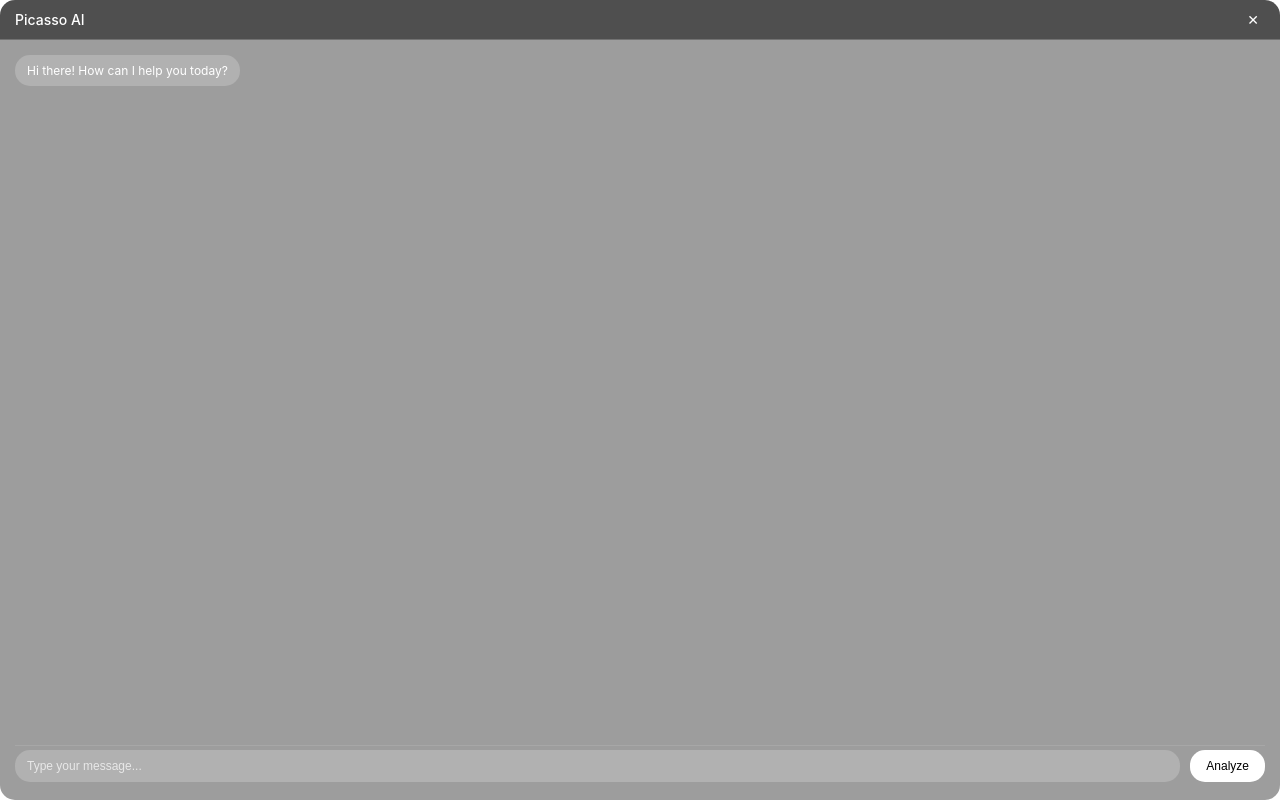
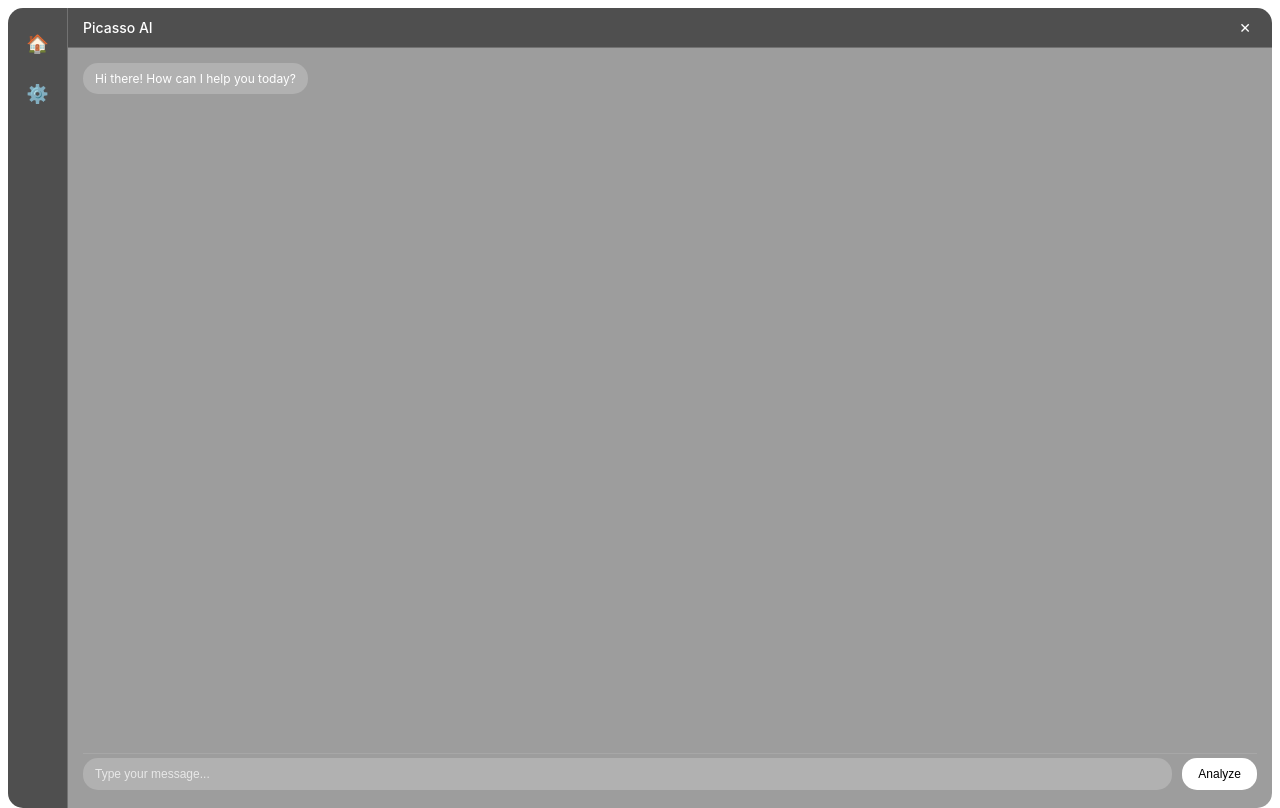
Before and after one commit to jennnniferkuang/picassa, an Electron app: page UI/index.html in a window 1280 px wide. Drawn offline with Linux system fonts and the light colour scheme.

Commit message:
Created Sidebar and made close button work

```diff
--- a/UI/index.html
+++ b/UI/index.html
@@ -6,6 +6,11 @@
     <link rel="stylesheet" href="styles.css" />
   </head>
   <body>
+    <div id="sidebar">
+      <div class="sidebar-button" id="home-button">🏠</div>
+      <div class="sidebar-button" id="settings-button">⚙️</div>
+    </div>
+    <div id="main-content">
       <div id="navbar">
         <div class="navbar-title">Picasso AI</div>
         <div id="close-icon" class="navbar-icon">✕</div>
@@ -23,6 +28,7 @@
           <button id="send-button">Analyze</button>
         </div>
       </div>
+    </div>
     <script src="renderer.js"></script>
   </body>
 </html>
--- a/UI/main.js
+++ b/UI/main.js
@@ -1,4 +1,4 @@
-const { app, BrowserWindow, screen } = require('electron');
+const { app, BrowserWindow, screen, ipcMain } = require('electron');
 const path = require('path');
 
 function createWindow() {
@@ -33,6 +33,10 @@ function createWindow() {
     },
   });
 
+  ipcMain.on('app-close', () => {
+    mainWindow.close();
+  });
+
   // Make window more transparent when it loses focus
   mainWindow.on('blur', () => {
     mainWindow.setOpacity(0.5);
--- a/UI/preload.js
+++ b/UI/preload.js
@@ -1,6 +1,6 @@
-const { contextBridge } = require('electron');
+const { contextBridge, ipcRenderer } = require('electron');
 
 // Expose any APIs if needed in the future
 contextBridge.exposeInMainWorld('electronAPI', {
-  // Add any future APIs here
+  closeApp: () => ipcRenderer.send('app-close')
 });
--- a/UI/renderer.js
+++ b/UI/renderer.js
@@ -2,15 +2,28 @@ const messages = document.getElementById("messages");
 const messageInput = document.getElementById("message-input");
 const sendButton = document.getElementById("send-button");
 const closeIcon = document.getElementById("close-icon");
+const homeButton = document.getElementById("home-button");
+const settingsButton = document.getElementById("settings-button");
 
 // Backend URL - adjust this to match your Flask server
 const BACKEND_URL = 'http://localhost:5001';
 
 // Close app functionality
 closeIcon.addEventListener("click", () => {
-  // Send message to main process to close the app
-  const { ipcRenderer } = require('electron');
-  ipcRenderer.send('app-close');
+  window.electronAPI.closeApp();
+});
+
+// Sidebar button functionality
+homeButton.addEventListener("click", () => {
+  console.log("Home button clicked");
+  // Add your home functionality here
+  // For example: reset chat, go to main screen, etc.
+});
+
+settingsButton.addEventListener("click", () => {
+  console.log("Settings button clicked");
+  // Add your settings functionality here
+  // For example: open settings modal, preferences, etc.
 });
 
 /**
--- a/UI/styles.css
+++ b/UI/styles.css
@@ -1,4 +1,55 @@
-body,
+body {
+  background: transparent;
+  display: flex;
+  height: 100vh;
+}
+
+#sidebar {
+  -webkit-app-region: drag;
+  width: 60px;
+  background-color: rgba(60, 60, 60, 0.9);
+  border-right: 1px solid rgba(255, 255, 255, 0.2);
+  display: flex;
+  flex-direction: column;
+  align-items: center;
+  padding: 15px 0;
+  border-radius: 15px 0 0 15px;
+  overflow: hidden;
+}
+
+.sidebar-button {
+  -webkit-app-region: no-drag;
+  width: 40px;
+  height: 40px;
+  display: flex;
+  align-items: center;
+  justify-content: center;
+  cursor: pointer;
+  border-radius: 10px;
+  margin-bottom: 10px;
+  font-size: 18px;
+  transition: all 0.2s ease;
+  background-color: transparent;
+  color: white;
+}
+
+.sidebar-button:hover {
+  background-color: rgba(255, 255, 255, 0.2);
+  transform: scale(1.1);
+}
+
+.sidebar-button:active {
+  background-color: rgba(255, 255, 255, 0.3);
+  transform: scale(0.95);
+}
+
+#main-content {
+  flex: 1;
+  display: flex;
+  flex-direction: column;
+  overflow: hidden;
+}
+
 html {
   height: 100%;
   margin: 0;
@@ -6,16 +57,13 @@ html {
     Arial, sans-serif;
   color: white;
   box-sizing: border-box;
+  overflow: hidden;
 }
 
 *,
 *::before,
 *::after {
   box-sizing: inherit;
-}
-
-body {
-  background: transparent;
 }
 
 #navbar {
@@ -28,7 +76,8 @@ body {
   border-bottom: 1px solid rgba(255, 255, 255, 0.2);
   height: 40px;
   box-sizing: border-box;
-  border-radius: 15px 15px 0 0;
+  border-radius: 0 15px 0 0;
+  flex-shrink: 0;
 }
 
 .navbar-title {
@@ -62,8 +111,8 @@ body {
 #chat-container {
   -webkit-app-region: drag;
   background-color: rgba(60, 60, 60, 0.5);
-  border-radius: 0 0 15px 15px;
-  height: calc(100vh - 40px);
+  border-radius: 0 0 15px 0;
+  flex: 1;
   display: flex;
   flex-direction: column;
   overflow: hidden;
@@ -74,11 +123,18 @@ body {
   -webkit-app-region: no-drag;
   flex-grow: 1;
   overflow-y: auto;
+  overflow-x: hidden;
   padding: 0;
   display: flex;
   flex-direction: column;
   gap: 8px;
   margin-bottom: 10px;
+  scrollbar-width: none; /* Firefox */
+  -ms-overflow-style: none; /* IE and Edge */
+}
+
+#messages::-webkit-scrollbar {
+  display: none; /* Chrome, Safari and Opera */
 }
 
 .message {
@@ -107,6 +163,7 @@ body {
   align-items: center;
   border-top: 1px solid rgba(255, 255, 255, 0.1);
   height: 40px;
+  flex-shrink: 0;
 }
 
 #message-input {
```
Lines whose indentation alone changed are shown as unchanged.
